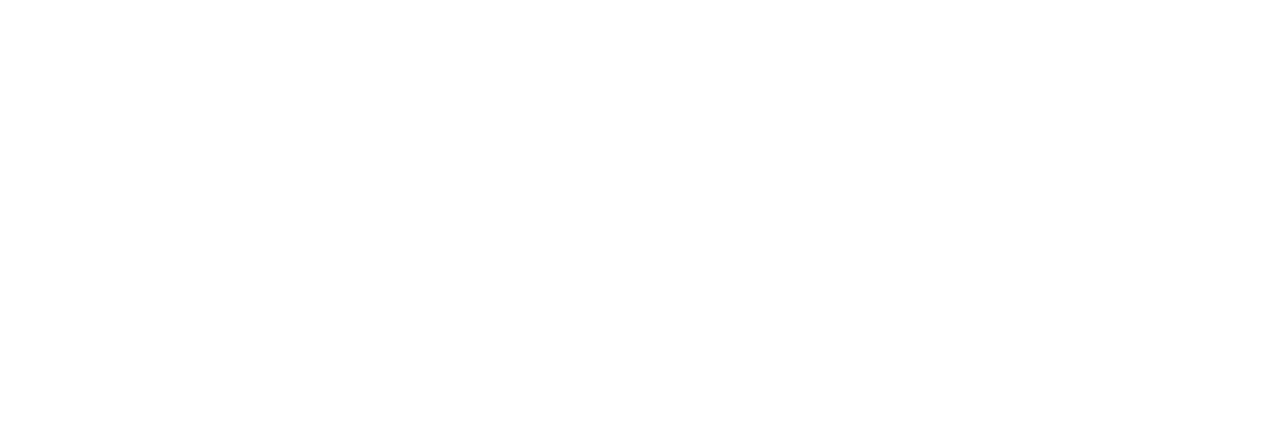
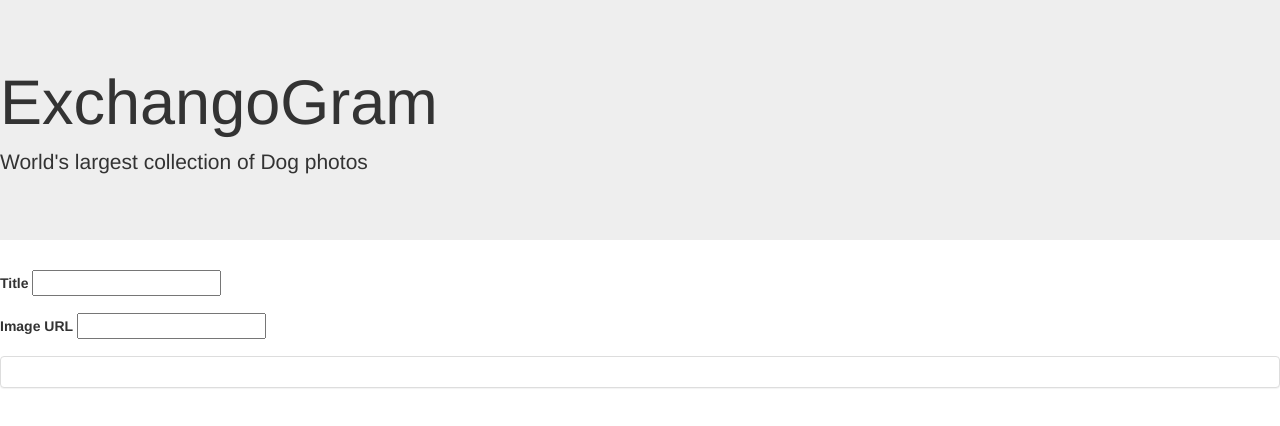
Before and after one commit to montuckymike/introduction-to-node, a website: page public/index.html in a window 1280 px wide. Drawn offline with nearby package versions, Linux system fonts and the light colour scheme.

Commit message:
updated html file

```diff
--- a/index.js
+++ b/index.js
@@ -14,6 +14,7 @@ var instagrams = [
   { title: "Not my dog", date: makeDate(7), img: "http://barkingroyalty.com/wp-content/uploads/2015/12/Beagle-puppy.jpg?x30644" },
 ]
 
+app.use(express.static(__dirname+"/public"));
 
 app.get("/instagrams", function(req, res){
   res.json({ message: "Found data", data: instagrams });
--- a/public/index.html
+++ b/public/index.html
@@ -12,6 +12,31 @@
      <link rel="stylesheet" href="style.css">
   </head>
   <body>
+    <div id = "app">
+      <div class="jumbotron">
+        <h1>ExchangoGram</h1>
+        <p>World's largest collection of Dog photos</p>
+      </div>
+
+      <div>
+        <form>
+          <div class="form-group">
+            <label>Title</label>
+            <input type="text" />
+          </div>
+          <div class="form-group">
+            <label>Image URL</label>
+            <input type="text" />
+          </div>
+        </form>
+      </div>
+      <div class="panel panel-default">
+        <h1></h1>
+        <img src="" class="dog-img" />
+        <p></p>
+      </div>
+    </div>
+
     <!-- jQuery (necessary for Bootstrap's JavaScript plugins) -->
     <script src="https://ajax.googleapis.com/ajax/libs/jquery/1.11.3/jquery.min.js"></script>
     <!-- Include all compiled plugins (below), or include individual files as needed -->
```
